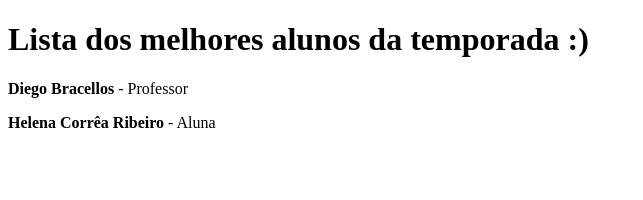
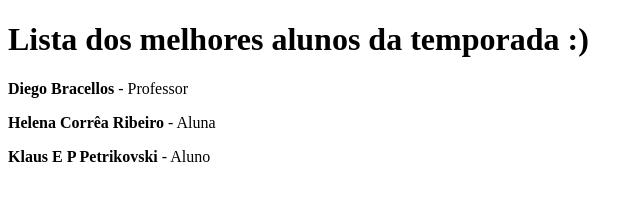
Before and after one commit to heribeiro/exerciciofork, a plain HTML site: page index.html in a window 1280 px wide. Shown: the whole page, without its empty margins (0-643 px from the left). Drawn offline with Linux system fonts and the light colour scheme.

Commit message:
Adicionei meu nome Klaus

```diff
--- a/index.html
+++ b/index.html
@@ -10,5 +10,6 @@
     <h1>Lista dos melhores alunos da temporada :)</h1>
     <p><b>Diego Bracellos</b> - Professor</p>
     <p><b>Helena Corrêa Ribeiro</b> - Aluna</p>
+    <p><b>Klaus E P Petrikovski</b> - Aluno</p>
 </body>
 </html>
```
